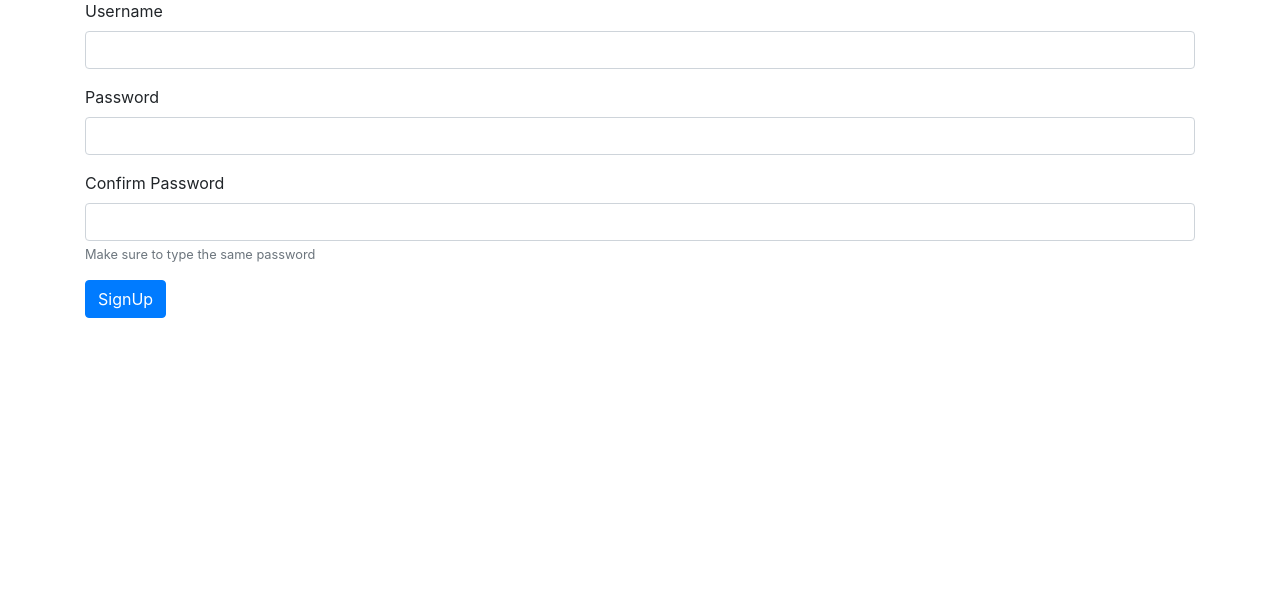
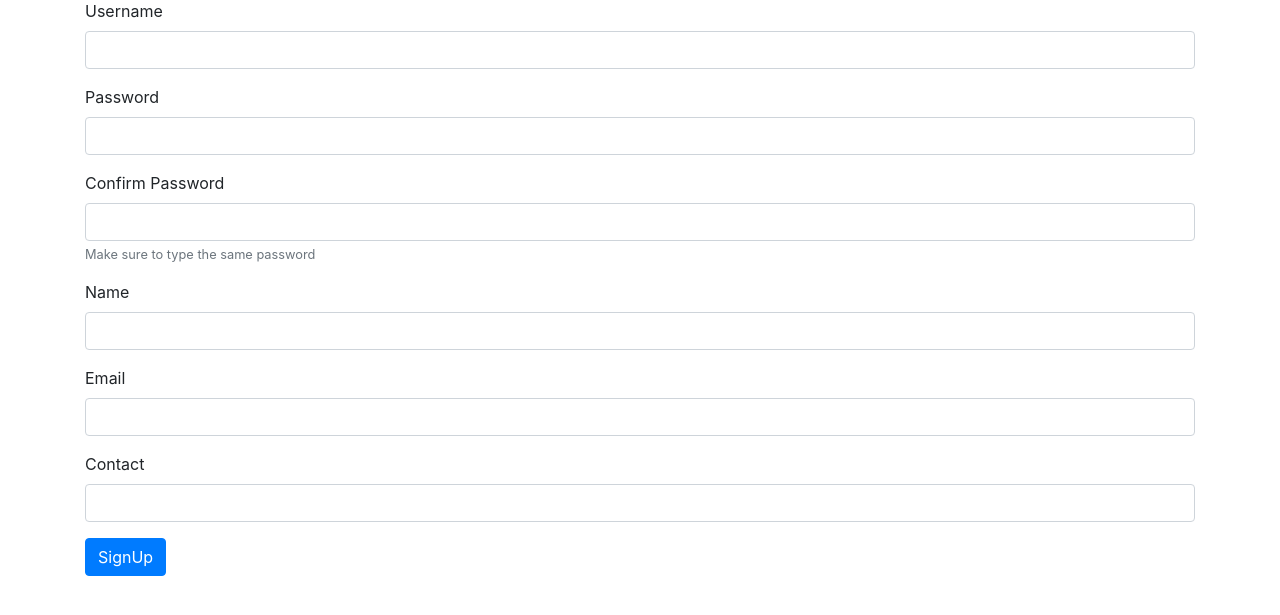
Before and after one commit to SubhradeepSS/Movie-DB, a Flask app: page /signup in a window 1280 px wide. Shown: the part 81-696 px from the top of the page. Run offline with Flask 2, Linux system fonts and the light colour scheme; parts of the project's set-up code (start-up, migrations or seed data) failed here and were passed over; some libraries are stand-ins or nearby versions.

Commit message:
fix: flask code, template urls

```diff
--- a/backend/main.py
+++ b/backend/main.py
@@ -54,7 +54,7 @@ def signup():
 
 @app.route('/movies', methods=['GET'])
 def movies():
-    sqlQuery = "SELECT * from movie"
+    sqlQuery = "SELECT * from movies"
     cursor.execute(sqlQuery)
     movies = cursor.fetchall()
     movies = [
@@ -74,7 +74,7 @@ def movies():
 @app.route('/<user>/addMovie', methods=['GET', 'POST'])
 def addMovie(user):
     if user != 'admin':
-        return redirect('home', user=user)
+        return redirect(url_for('home', user=user))
 
     if request.method == 'GET':
         return render_template('addmovie.html')
--- a/backend/templates/signup.html
+++ b/backend/templates/signup.html
@@ -1,21 +1,29 @@
 <!doctype html>
 <html lang="en">
+
 <head>
   <!-- Required meta tags -->
   <meta charset="utf-8">
   <meta name="viewport" content="width=device-width, initial-scale=1, shrink-to-fit=no">
 
   <!-- Bootstrap CSS -->
-    <link rel="stylesheet" href="https://stackpath.bootstrapcdn.com/bootstrap/4.4.1/css/bootstrap.min.css" integrity="sha384-Vkoo8x4CGsO3+Hhxv8T/Q5PaXtkKtu6ug5TOeNV6gBiFeWPGFN9MuhOf23Q9Ifjh" crossorigin="anonymous">
+  <link rel="stylesheet" href="https://stackpath.bootstrapcdn.com/bootstrap/4.4.1/css/bootstrap.min.css"
+    integrity="sha384-Vkoo8x4CGsO3+Hhxv8T/Q5PaXtkKtu6ug5TOeNV6gBiFeWPGFN9MuhOf23Q9Ifjh" crossorigin="anonymous">
 
   <title>SignUp</title>
 </head>
+
 <body>
 
 
   <div class="container my-4">
+    {% if signupFail %}
+      <div class="alert alert-danger" role="alert">
+        {{ signupFail }}
+    </div>
+      {% endif %}
     <h1 class="text-center">Signup to our website</h1>
-     <form action="/loginsystem/signup.php" method="post">
+    <form method="post">
       <div class="form-group">
         <label for="username">Username</label>
         <input type="text" class="form-control" id="username" name="username" aria-describedby="emailHelp">
@@ -30,15 +38,33 @@
         <input type="password" class="form-control" id="cpassword" name="cpassword">
         <small id="emailHelp" class="form-text text-muted">Make sure to type the same password</small>
       </div>
-
+      <div class="form-group">
+        <label for="name">Name</label>
+        <input type="text" class="form-control" id="name" name="name">
+      </div>
+      <div class="form-group">
+        <label for="email">Email</label>
+        <input type="email" class="form-control" id="email" name="email">
+      </div>
+      <div class="form-group">
+        <label for="contact">Contact</label>
+        <input type="text" class="form-control" id="contact" name="contact">
+      </div>
       <button type="submit" class="btn btn-primary">SignUp</button>
     </form>
   </div>
 
   <!-- Optional JavaScript -->
   <!-- jQuery first, then Popper.js, then Bootstrap JS -->
-    <script src="https://code.jquery.com/jquery-3.4.1.slim.min.js" integrity="sha384-J6qa4849blE2+poT4WnyKhv5vZF5SrPo0iEjwBvKU7imGFAV0wwj1yYfoRSJoZ+n" crossorigin="anonymous"></script>
-    <script src="https://cdn.jsdelivr.net/npm/popper.js@1.16.0/dist/umd/popper.min.js" integrity="sha384-Q6E9RHvbIyZFJoft+2mJbHaEWldlvI9IOYy5n3zV9zzTtmI3UksdQRVvoxMfooAo" crossorigin="anonymous"></script>
-    <script src="https://stackpath.bootstrapcdn.com/bootstrap/4.4.1/js/bootstrap.min.js" integrity="sha384-wfSDF2E50Y2D1uUdj0O3uMBJnjuUD4Ih7YwaYd1iqfktj0Uod8GCExl3Og8ifwB6" crossorigin="anonymous"></script>
+  <script src="https://code.jquery.com/jquery-3.4.1.slim.min.js"
+    integrity="sha384-J6qa4849blE2+poT4WnyKhv5vZF5SrPo0iEjwBvKU7imGFAV0wwj1yYfoRSJoZ+n"
+    crossorigin="anonymous"></script>
+  <script src="https://cdn.jsdelivr.net/npm/popper.js@1.16.0/dist/umd/popper.min.js"
+    integrity="sha384-Q6E9RHvbIyZFJoft+2mJbHaEWldlvI9IOYy5n3zV9zzTtmI3UksdQRVvoxMfooAo"
+    crossorigin="anonymous"></script>
+  <script src="https://stackpath.bootstrapcdn.com/bootstrap/4.4.1/js/bootstrap.min.js"
+    integrity="sha384-wfSDF2E50Y2D1uUdj0O3uMBJnjuUD4Ih7YwaYd1iqfktj0Uod8GCExl3Og8ifwB6"
+    crossorigin="anonymous"></script>
 </body>
+
 </html>
```
Also changed, not shown: backend/templates/home.html (added, +12 -0 lines), backend/templates/login.html (+9 -3 lines). Lines whose indentation alone changed are shown as unchanged.
